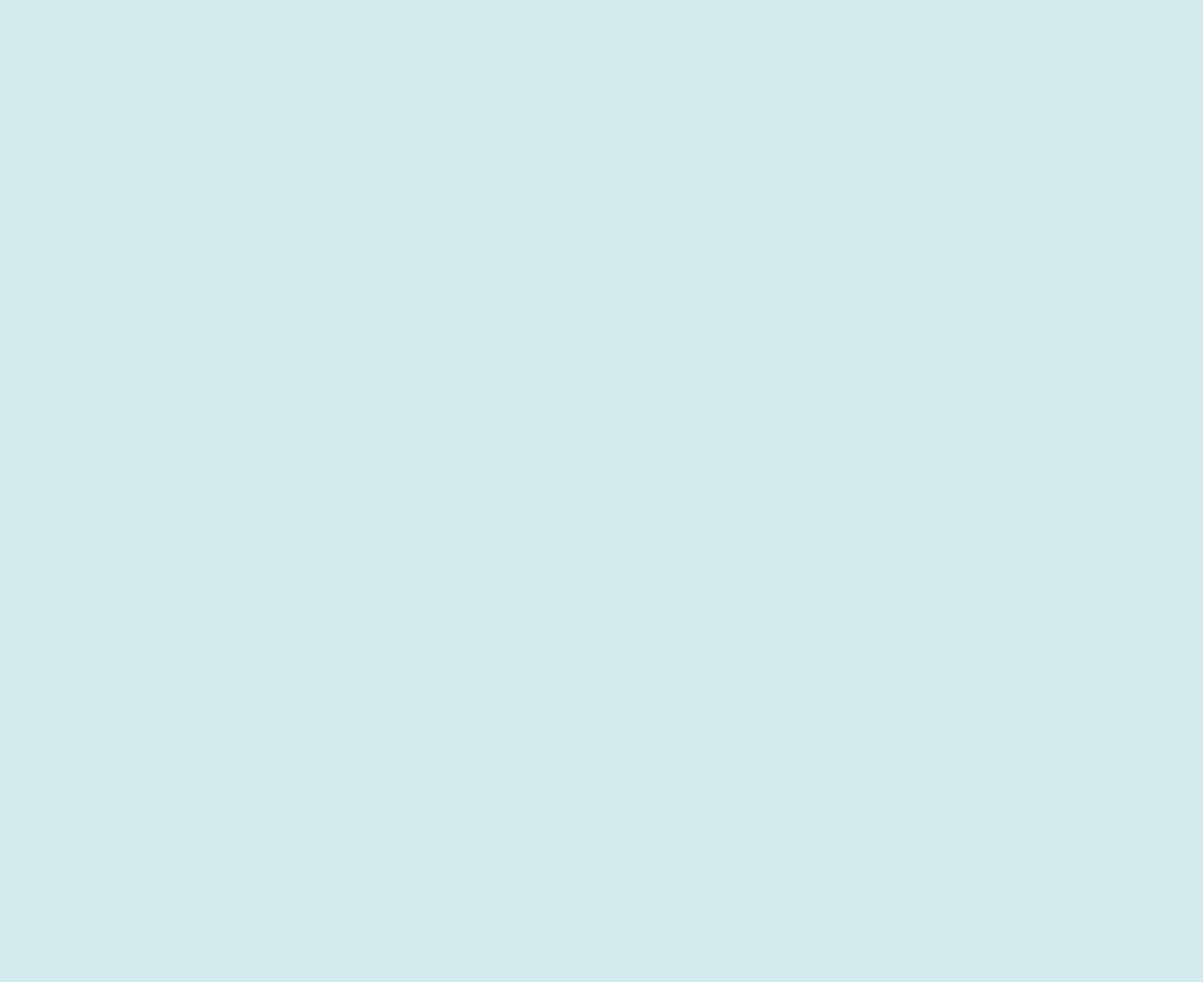
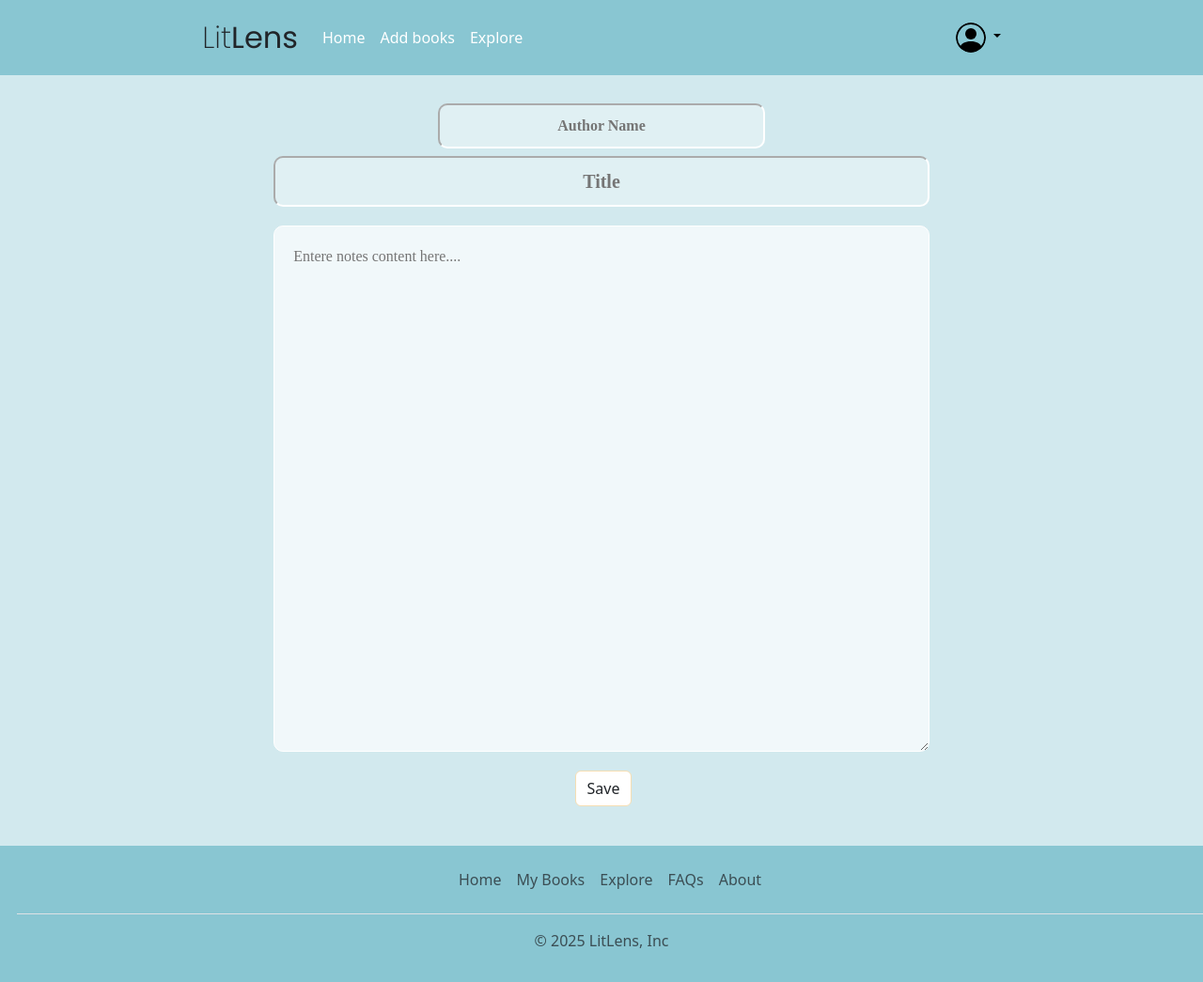
Before and after one commit to VG75/book-notes, a website: page write-notes.html in a window 1280 px wide. Shown: the whole page at 94% size. Before the commit the page ends 800 px from the top, so only its background shows below. Drawn offline with nearby package versions, Linux system fonts and the light colour scheme.

Commit message:
Completed the styling of write-notes file

```diff
--- a/public/css/style.css
+++ b/public/css/style.css
@@ -506,3 +506,55 @@ a:hover .rating-data {
    font-size: 20px;
    padding: 20px;
 }
+
+
+                                                                /***************Write-notes****************/
+
+.notes-container {
+    min-height: 100vh;
+    margin-bottom: 20px;
+
+}
+
+.notes-container > form {
+    display: flex;
+    flex-direction: column;
+    align-items: center;
+    margin-top: 30px;
+}
+
+.notes-container > form input {
+    text-align: center;
+    font-family: 'IBM Plex Serif';
+    font-weight: 600;
+    border-radius: 10px;
+    outline: none;
+    background-color: rgba(255, 255, 255, 0.3);
+    border-color: white;
+}
+
+
+#author {
+    width: 40%;
+    padding: 10px;
+    margin-bottom: 8px;
+}
+
+#title {
+    width: 80%;
+    padding: 10px;
+    font-size: 20px;
+}
+
+#notes-text {
+    width: 80%;
+    margin-top: 20px;
+    min-height: 70vh;
+    border-radius: 10px;
+    outline: none;
+    background-color: rgba(255, 255, 255, 0.7);
+    border-color: white;
+    padding: 20px;
+    font-family: 'IBM Plex Serif';
+    margin-bottom: 20px;
+}
--- a/write-notes.html
+++ b/write-notes.html
@@ -11,7 +11,51 @@
     <title>Home</title>
 </head>
 <body>
+    <header class="p-3">
+        <div class="container">
+            <div class="d-flex flex-wrap align-items-center justify-content-around ">
+                <span id="logo-1">Lit</span><span id="logo-2">Lens</span>
 
+                <ul class="nav col-12 col-lg-auto me-lg-auto mb-2 justify-content-center mb-md-0">
+                  <li><a href="#" class="nav-link px-2  text-reset">Home</a></li>
+                  <li><a href="#" class="nav-link px-2  text-reset">Add books</a></li>
+                  <li><a href="#" class="nav-link px-2  text-reset">Explore</a></li>
+                </ul>
+            <div class="dropdown text-end">
+              <a href="#" class="d-block link-body-emphasis text-decoration-none dropdown-toggle" data-bs-toggle="dropdown" aria-expanded="false">
+                <img src="./public/images/person-circle.svg" alt="mdo" width="32" height="32" class="rounded-circle">
+              </a>
+              <ul class="dropdown-menu text-small">
+                <li><a class="dropdown-item" href="#">Profile</a></li>
+                <li><a class="dropdown-item" href="#">Settings</a></li>
+                <li><hr class="dropdown-divider"></li>
+                <li><a class="dropdown-item" href="#">Sign out</a></li>
+              </ul>
+            </div>
+          </div>
+        </div>
+      </header>
+
+      <div class="notes-container container">
+        <form action="/create-blog" method="post" id="create-edit-notes">
+            <input type="text" name="author" placeholder="Author Name" id="author">
+            <input type="text" name="title" placeholder="Title" id="title">
+            <textarea name="notesContent" id="notes-text" placeholder="Entere notes content here...."></textarea>
+            <button id="save-btn" class="btn">Save</button>
+        </form>
+      </div>
+
+
+      <footer class="py-3">
+        <ul class="nav justify-content-center border-bottom pb-3 mb-3">
+          <li class="nav-item"><a href="#" class="nav-link px-2 text-body-secondary">Home</a></li>
+          <li class="nav-item"><a href="#" class="nav-link px-2 text-body-secondary">My Books</a></li>
+          <li class="nav-item"><a href="#" class="nav-link px-2 text-body-secondary">Explore</a></li>
+          <li class="nav-item"><a href="#" class="nav-link px-2 text-body-secondary">FAQs</a></li>
+          <li class="nav-item"><a href="#" class="nav-link px-2 text-body-secondary">About</a></li>
+        </ul>
+        <p class="text-center text-body-secondary">© 2025 LitLens, Inc</p>
+    </footer>
 
 <script src="https://cdn.jsdelivr.net/npm/bootstrap@5.3.3/dist/js/bootstrap.bundle.min.js" integrity="sha384-YvpcrYf0tY3lHB60NNkmXc5s9fDVZLESaAA55NDzOxhy9GkcIdslK1eN7N6jIeHz" crossorigin="anonymous"></script>
 </body>
```
